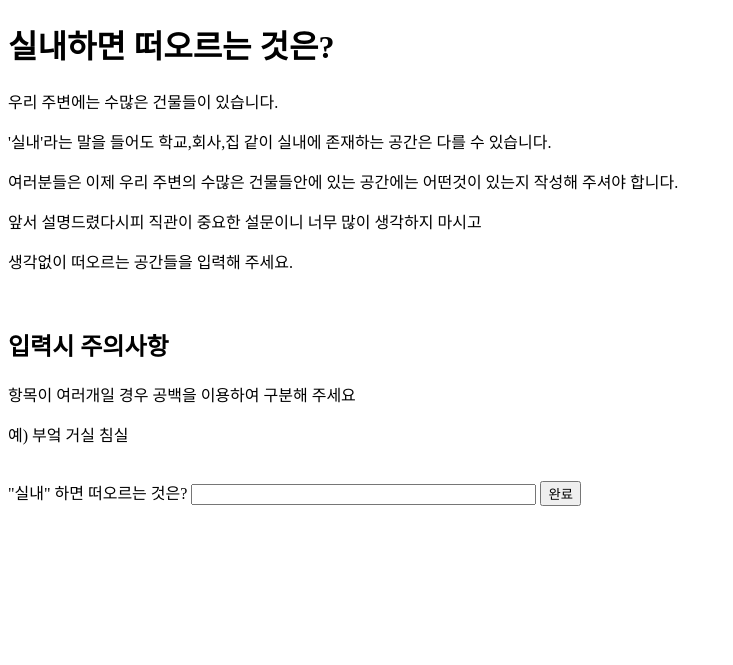
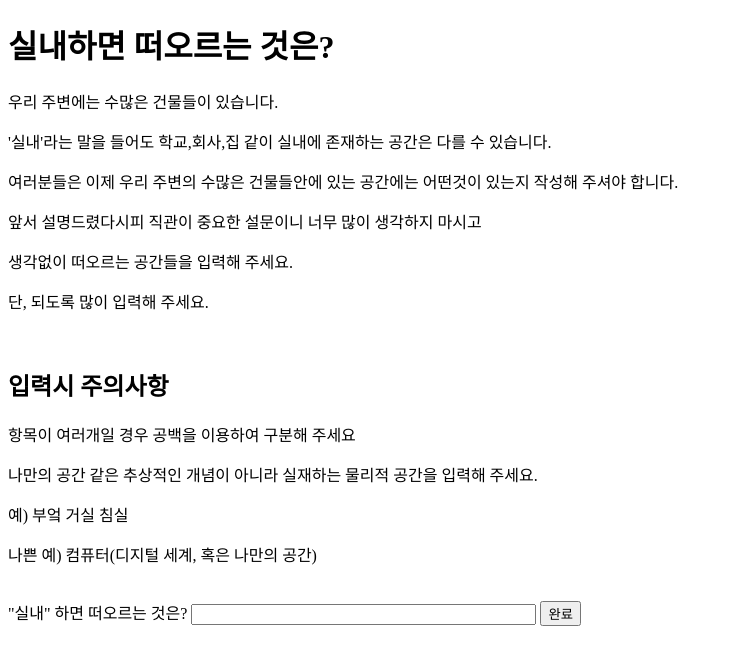
Before and after one commit to eddie94/web, a Django app: page /polls/first_page/ in a window 1280 px wide. Shown: the top 665 px of the page, without its empty margins (0-733 px from the left). Run offline with Django 3.2, Linux system fonts and the light colour scheme.

Commit message:
typo fixed

```diff
--- a/templates/Location.html
+++ b/templates/Location.html
@@ -13,11 +13,14 @@
         <p>여러분들은 이제 우리 주변의 수많은 건물들안에 있는 공간에는 어떤것이 있는지 작성해 주셔야 합니다.</p>
         <p>앞서 설명드렸다시피 직관이 중요한 설문이니 너무 많이 생각하지 마시고</p>
         <p>생각없이 떠오르는 공간들을 입력해 주세요.</p>
+        <p>단, 되도록 많이 입력해 주세요.</p>
 
         <br>
         <h2>입력시 주의사항</h2>
         <p>항목이 여러개일 경우 공백을 이용하여 구분해 주세요</p>
+        <p>나만의 공간 같은 추상적인 개념이 아니라 실재하는 물리적 공간을 입력해 주세요.</p>
         <p>예) 부엌 거실 침실</p>
+        <p>나쁜 예) 컴퓨터(디지털 세계, 혹은 나만의 공간)</p>
         <br>
 
         <form action="" method="GET">
@@ -35,7 +38,7 @@
 
             <br>
 
-            <h2>입력시 중의사항</h2>
+            <h2>입력시 주의사항</h2>
             <p>앞선 상황과 마찬가지로 항목이 여러개일 경우 공백으로 구분해 주세요.</p>
             <p>예) 부엌 하면 떠오르는 것은? 의 답변으로 : 식칼 냉장고 전자레인지</p>
             <form method="POST">
```
